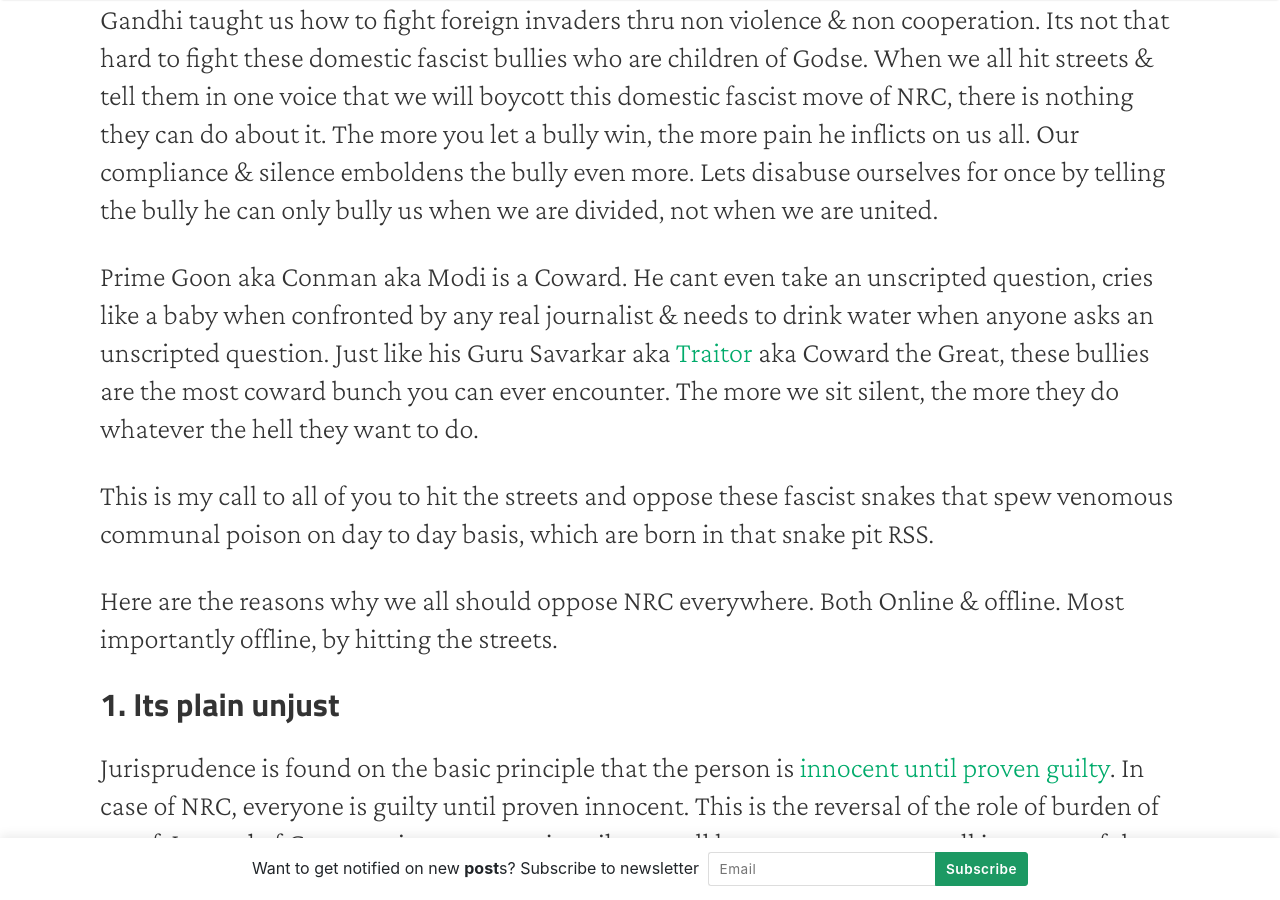
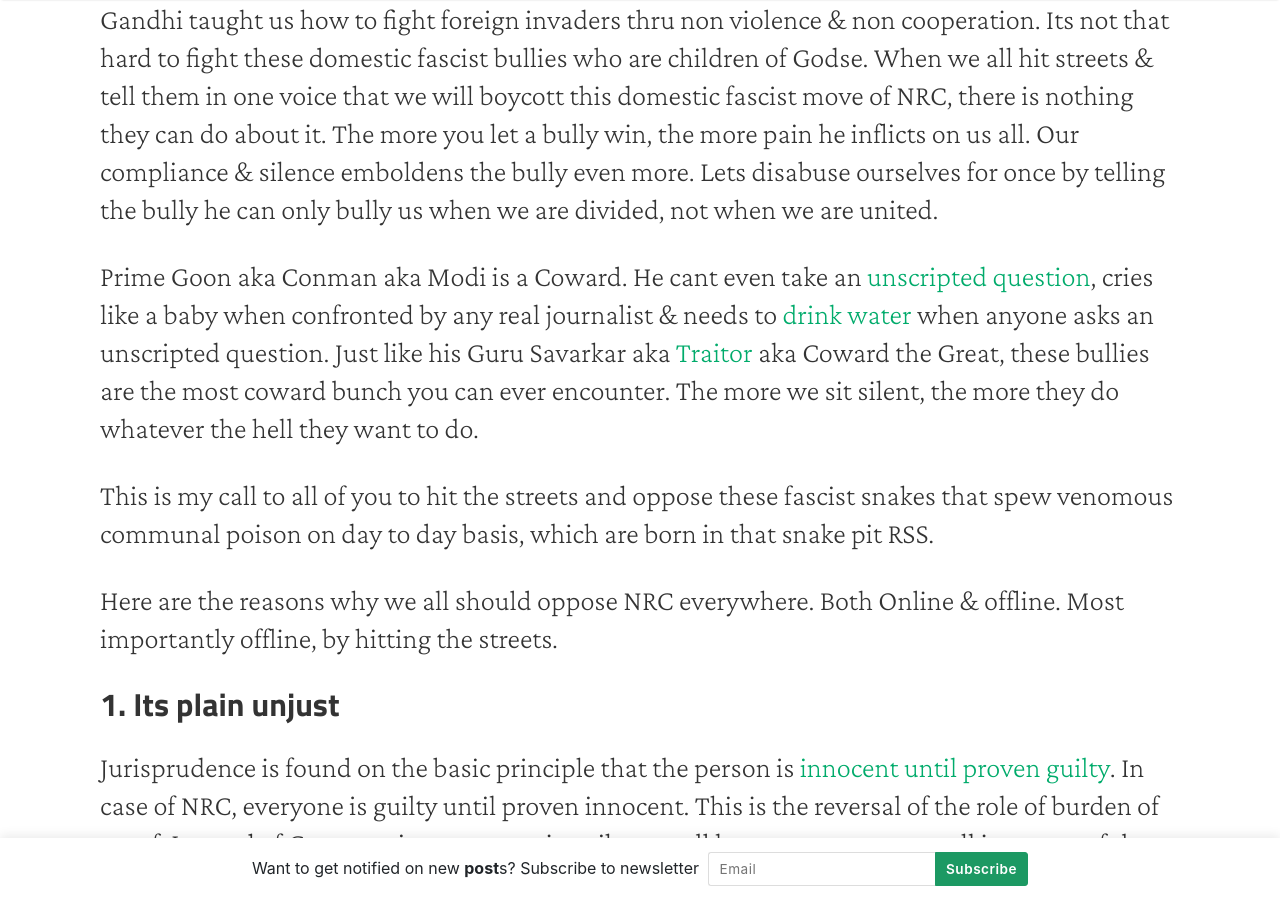
Before and after one commit to thekalinga/thekalinga.in, a Jekyll site: the page built from _posts/2019-11-24-why-fascist-nrc-should-be-opposed/2019-11-24-why-fascist-nrc-should-be-opposed.md, in a window 1280 px wide and 900 px high, scrolled down 1204 px. Built offline with Jekyll 4.4.1, drawn with Linux system fonts in a browser that asks for light colours; nearby versions of some CDN libraries; some of the changed lines change nothing that is shown.

Commit message:
fixed minor issue

```diff
--- a/_posts/2019-11-24-why-fascist-nrc-should-be-opposed/2019-11-24-why-fascist-nrc-should-be-opposed.md
+++ b/_posts/2019-11-24-why-fascist-nrc-should-be-opposed/2019-11-24-why-fascist-nrc-should-be-opposed.md
@@ -40,7 +40,7 @@
 Lets disabuse ourselves for once by telling the bully he can only bully us when we are divided, not when we are united.
 
 Prime Goon aka Conman aka Modi is a Coward.
-He cant even take an unscripted question, cries like a baby when confronted by any real journalist & needs to drink water when anyone asks an unscripted question.
+He cant even take an [unscripted question](https://www.youtube.com/watch?v=NbOQa8p080A), cries like a baby when confronted by any real journalist & needs to [drink water](https://www.youtube.com/watch?v=G3PKuc9Nsb4) when anyone asks an unscripted question.
 Just like his Guru Savarkar aka [Traitor](https://thewire.in/history/bhagat-singh-and-savarkar-a-tale-of-two-petitions) aka Coward the Great, these bullies are the most coward bunch you can ever encounter.
 The more we sit silent, the more they do whatever the hell they want to do.
 
```
